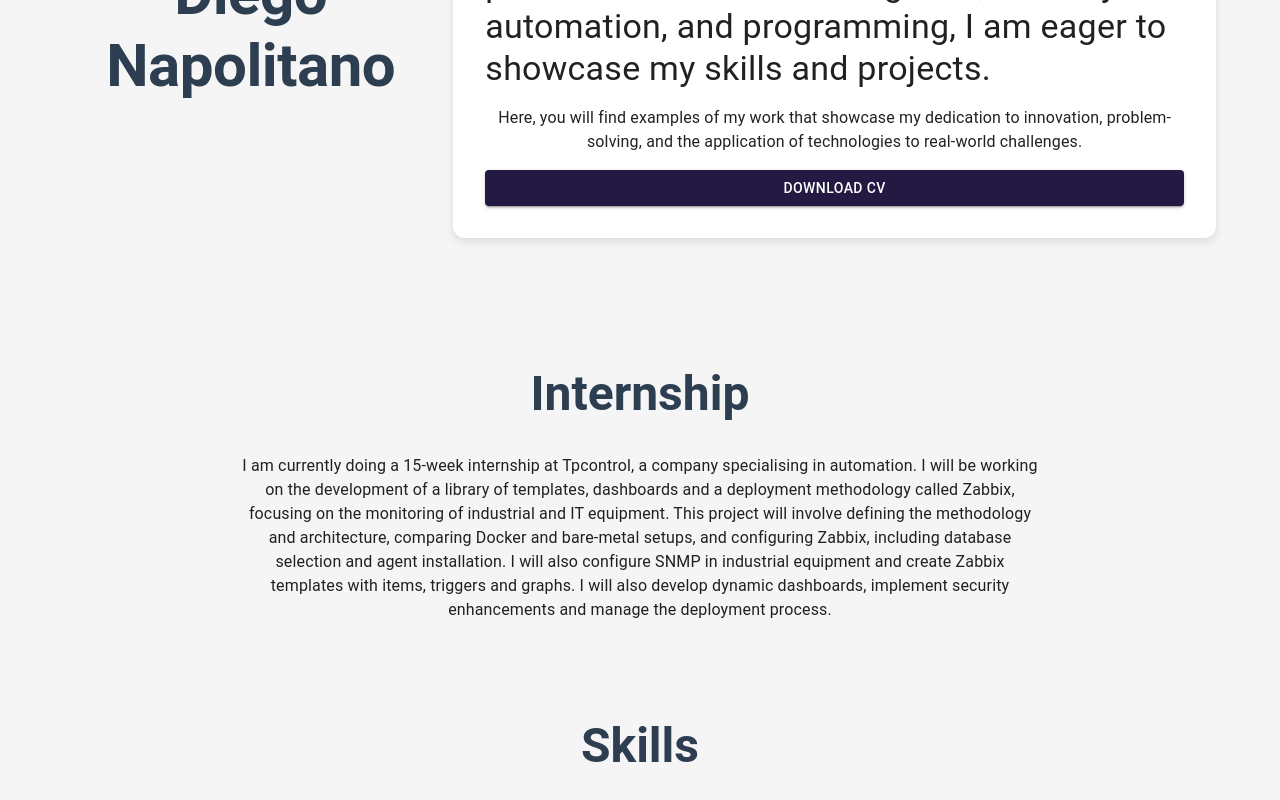
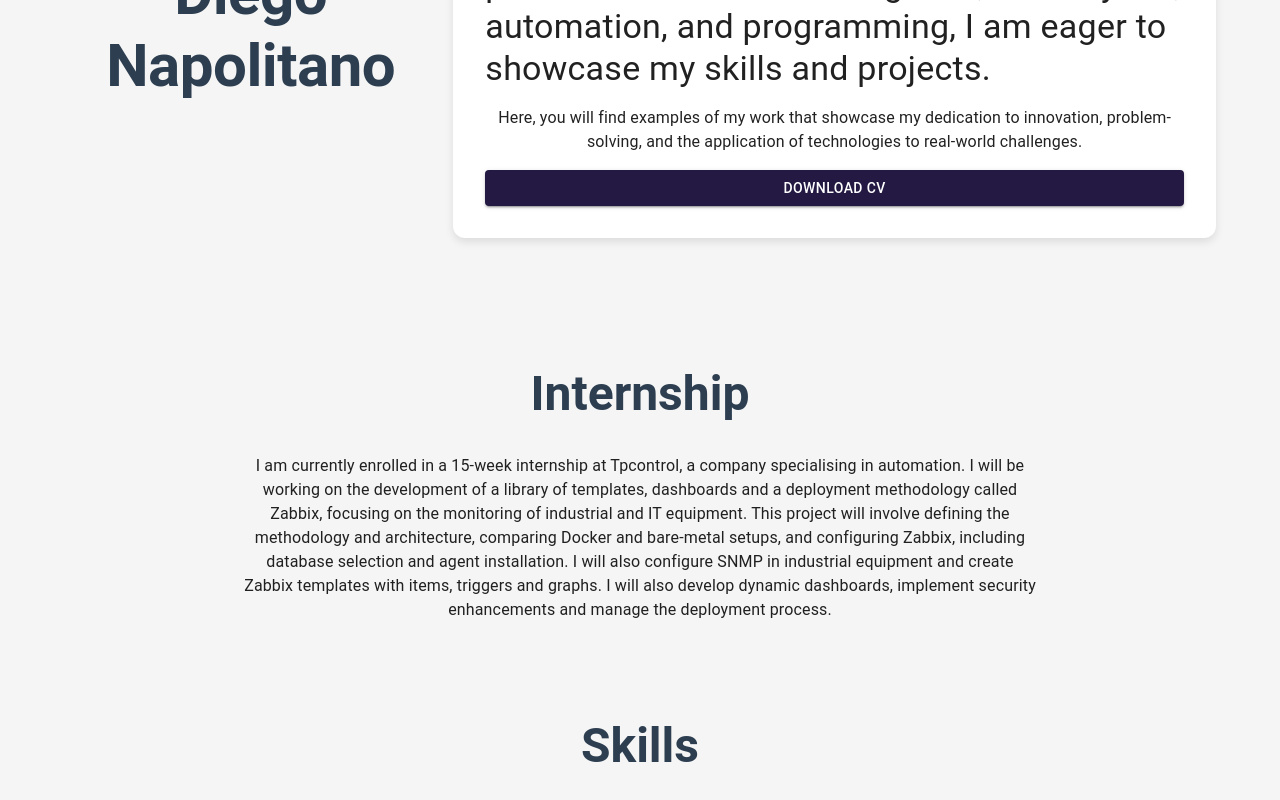
Before and after one commit to Didinozor/Portfolio, a Next.js app: page / in a window 1280 px wide. Shown: the part 378-1178 px from the top of the page. Built offline with nearby package versions, Linux system fonts and the light colour scheme.

Commit message:
Update internship description for clarity and correct figure number in projects section

```diff
--- a/src/pages/index.tsx
+++ b/src/pages/index.tsx
@@ -106,12 +106,12 @@ export default function Home() {
               margin: "0 auto",
             }}
           >
-            I am currently doing a 15-week internship at Tpcontrol, a company
-            specialising in automation. I will be working on the development of
-            a library of templates, dashboards and a deployment methodology
-            called Zabbix, focusing on the monitoring of industrial and IT
-            equipment. This project will involve defining the methodology and
-            architecture, comparing Docker and bare-metal setups, and
+            I am currently enrolled in a 15-week internship at Tpcontrol, a
+            company specialising in automation. I will be working on the
+            development of a library of templates, dashboards and a deployment
+            methodology called Zabbix, focusing on the monitoring of industrial
+            and IT equipment. This project will involve defining the methodology
+            and architecture, comparing Docker and bare-metal setups, and
             configuring Zabbix, including database selection and agent
             installation. I will also configure SNMP in industrial equipment and
             create Zabbix templates with items, triggers and graphs. I will also
--- a/src/pages/projects.tsx
+++ b/src/pages/projects.tsx
@@ -323,7 +323,7 @@ export default function Projects() {
                 textAlign="center"
                 mt={1}
               >
-                Figure 4 - Tech Goes Wilds Hackathon
+                Figure 45 - Tech Goes Wilds Hackathon
               </Typography>
             </Grid>
             <Grid item xs={12} md={8}>
```
